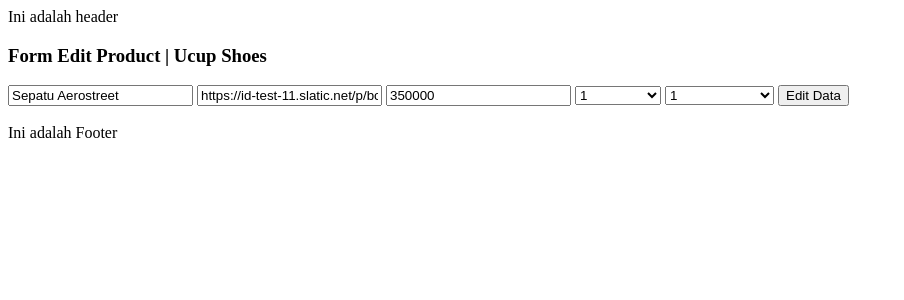
After one commit to myth2310/ucup-shoes, a Flask app: page /form-edit-product/1 in a window 1280 px wide. The commit adds this page. Shown: the top 300 px of the page, without its empty margins (0-904 px from the left). Run offline with Flask 3, Linux system fonts and the light colour scheme; data comes from the database, SQL or seed files in the repository; some libraries are stand-ins or nearby versions.

Commit message:
update dan delete fitures

```diff
--- a/main.py
+++ b/main.py
@@ -81,7 +81,6 @@
     # return jsonify(product)
     return render_template('home-page.html',product=product)
 
-
 @app.route('/form-product')
 def form_add_product():
     cur = mysql.connection.cursor()
@@ -90,17 +89,7 @@
     category = cur.fetchall()
     return render_template('form-product.html', category=category)
 
-
-
-
-
-
-
-
-
-
-
-@app.route('/add-product', methods=['POST'])
+@app.route('/add-product', methods=['post'])
 def add_product():
     # Request data dari form
     name_product = request.form['name_product']
@@ -109,15 +98,65 @@
     category = request.form['category']
     in_stok = request.form['in_stok']
 
-    if not name_product or len(name_product) < 2:
-        flash('Inputan name product Harus diisi','warning')
+    # Validasi Data
+    if not name_product:
+        flash('Name product harus diisi','error')
+        return redirect('/homepage')
 
-    # Menyimpan data ke tabel
+    # Query Menyimpan ke tabel
     cur = mysql.connection.cursor()
-    query = 'INSERT INTO product(name_product, image_url, price, category, in_stok) VALUES (%s, %s, %s, %s, %s)'
-    cur.execute(query,(name_product, image_url, price, category, in_stok))
+    query = ''' INSERT INTO product(name_product,image_url,price,category,in_stok)
+                VALUES (%s, %s, %s, %s,%s)
+            '''
+    cur.execute(query, (name_product, image_url, price, category, in_stok))
     mysql.connection.commit()
 
-    # return jsonify({'message' : 'Data Berhasil disimpan'})
     flash('Data Berhasil disimpan','success')
     return redirect('/homepage')
+
+
+@app.route('/form-edit-product/<int:id>')
+def form_edit_product(id):
+    cur = mysql.connection.cursor()
+    query = 'SELECT * FROM product WHERE id = %s'
+    cur.execute(query,[id])
+    product = cur.fetchone()
+
+    query = 'SELECT * FROM category'
+    cur.execute(query)
+    category = cur.fetchall()
+    # return jsonify(product)
+    return render_template('form-edit-product.html', product=product, category=category)
+
+@app.route('/edit-product/<int:id>', methods=['post'])
+def edit_product(id):
+    # Request data dari form
+    name_product = request.form['name_product']
+    image_url = request.form['image_url']
+    price = request.form['price']
+    category = request.form['category']
+    in_stok = request.form['in_stok']
+
+    # Query Menyimpan ke tabel
+    cur = mysql.connection.cursor()
+    query = ''' UPDATE product SET
+                name_product = %s,
+                image_url = %s,
+                price = %s,
+                category = %s,
+                in_stok = %s
+                WHERE id = %s
+            '''
+    cur.execute(query, (name_product, image_url, price, category, in_stok, id))
+    mysql.connection.commit()
+    flash('Data Berhasil diedit','success')
+    return redirect('/homepage')
+
+@app.route('/delete-product/<int:id>', methods=['get'])
+def delete_product(id):
+    cur = mysql.connection.cursor()
+    query = 'DELETE FROM product WHERE id = %s'
+    cur.execute(query,[id])
+    mysql.connection.commit()
+    flash('Data berhasil dihapus','success')
+    return redirect('/homepage')
--- /dev/null
+++ b/templates/form-edit-product.html
@@ -0,0 +1,31 @@
+{% extends 'layouts/base.html' %}
+
+{% block title %} Halaman Form Edit Product {% endblock %}
+
+{% block content %}
+
+<h3>Form Edit Product | Ucup Shoes</h3>
+<form action="/edit-product/{{ product[0] }}" method="post">
+    <input type="text" value="{{ product[1] }}"  name="name_product" placeholder="Masukan Nama Product">
+    <input type="text" value="{{ product[2] }}"  name="image_url" placeholder="Masukan Image URL">
+    <input type="number" value="{{ product[3] }}"  name="price" placeholder="Masukan Harga">
+
+    <select name="category" id="">
+        <option value="">{{ product[4] }}</option>
+        {% for category in category %}
+            <option value="{{ category[0]  }}">{{ category[1]  }}</option>
+        {% endfor %}
+
+    </select>
+
+    <select name="in_stok" id="">
+        <option value="">{{ product[5] }}</option>
+        <option value="1">Tersedia</option>
+        <option value="0">Tidak Tersedia</option>
+    </select>
+
+    <button type="submit">Edit Data</button>
+</form>
+<br>
+
+{% endblock %}
```
Also changed, not shown: templates/form-product.html (+10 -11 lines), templates/home-page.html (+18 -7 lines).
